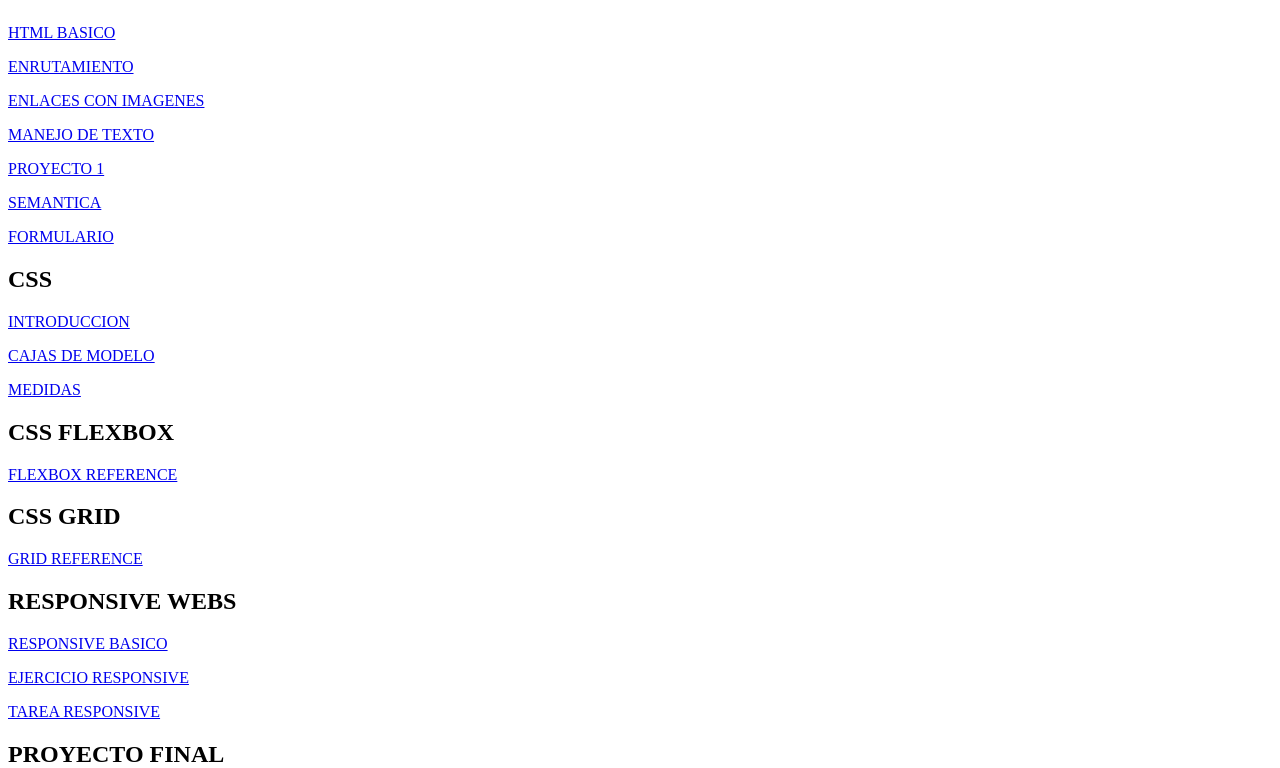
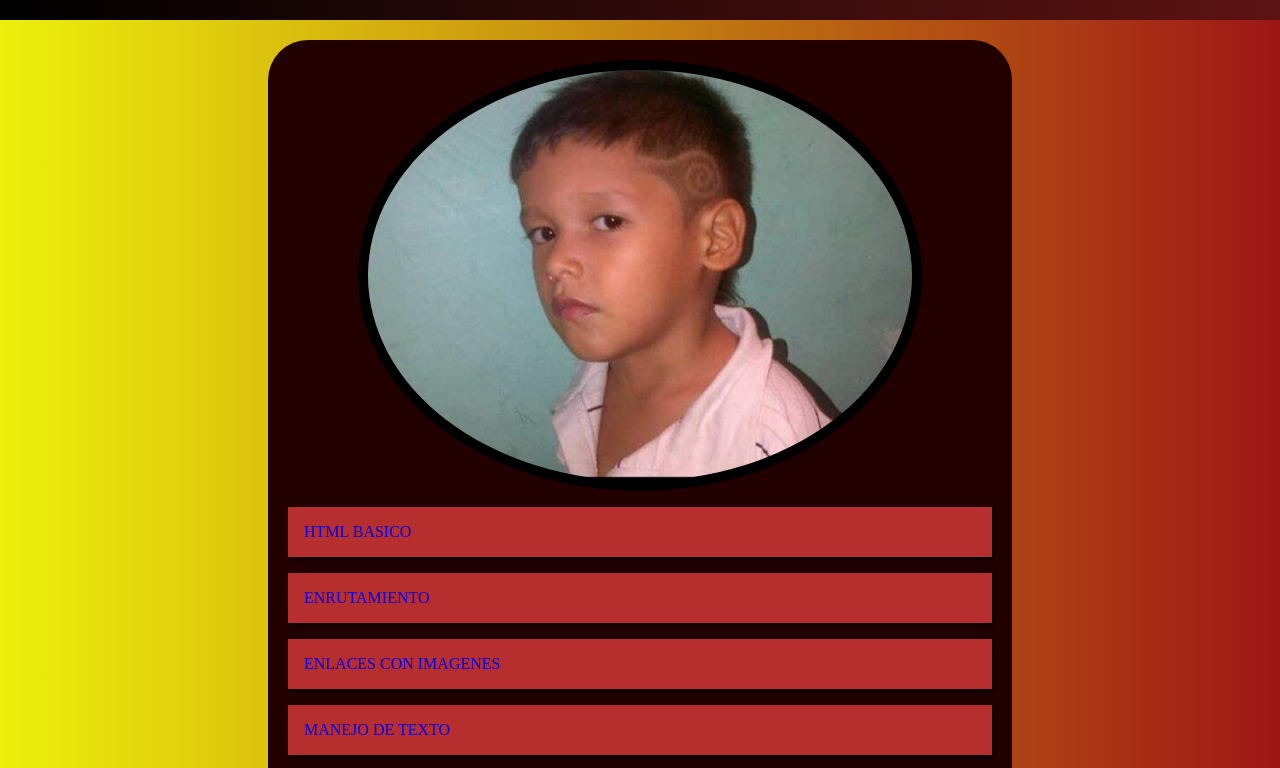
Before and after one commit to jhony641/webdesign, a plain HTML site: page index.html in a window 1280 px wide. Shown: the part 90-858 px from the top of the page. Drawn offline with Linux system fonts and the light colour scheme; the site is published under a folder, as on GitHub Pages, so addresses that start at the root find nothing.

Commit message:
first commit

```diff
--- a/index.html
+++ b/index.html
@@ -6,7 +6,7 @@
     <meta charset="UTF-8">
     <meta name="viewport" content="width=device-width, initial-scale=1.0">
     <title>PORTAFOLIO</title>
-    <link rel="stylesheet" href="/css/index.css">
+    <link rel="stylesheet" href="css/index.css">
 </head>
 <body>
  <header>
@@ -16,28 +16,28 @@
  <main>
    <section>
       <article class="ini">
-      <img src="/images1/pequeño.jpg" alt="">
-      <p><a href="/20250407/first.html">HTML BASICO </a></p>
-      <p><a href="/20250409/index.html">ENRUTAMIENTO</a></p>
-      <p><a href="/20250410/index.html">ENLACES CON IMAGENES</a></p>
-      <p><a href="/20250421/index.html">MANEJO DE TEXTO</a></p>
-      <p><a href="/20250422/index.html">PROYECTO 1</a></p>
-      <p><a href="/20250423/index.html">SEMANTICA</a></p>
-      <p><a href="/20250424/index.html">FORMULARIO</a></p>
+      <img src="images1/pequeño.jpg" alt="">
+      <p><a href="20250407/first.html">HTML BASICO </a></p>
+      <p><a href="20250409/index.html">ENRUTAMIENTO</a></p>
+      <p><a href="20250410/index.html">ENLACES CON IMAGENES</a></p>
+      <p><a href="20250421/index.html">MANEJO DE TEXTO</a></p>
+      <p><a href="20250422/index.html">PROYECTO 1</a></p>
+      <p><a href="20250423/index.html">SEMANTICA</a></p>
+      <p><a href="20250424/index.html">FORMULARIO</a></p>
       <h2>CSS</h2>
-      <p><a href="/20250428/index.html">INTRODUCCION</a></p>
-      <p><a href="/20250429/index.html">CAJAS DE MODELO</a></p>
-      <p><a href="/20250430/index.html">MEDIDAS</a></p>
+      <p><a href="20250428/index.html">INTRODUCCION</a></p>
+      <p><a href="20250429/index.html">CAJAS DE MODELO</a></p>
+      <p><a href="20250430/index.html">MEDIDAS</a></p>
       <h2>CSS FLEXBOX</h2>
-      <p> <a href="/20250507/index.html">FLEXBOX REFERENCE</a></p>
+      <p> <a href="20250507/index.html">FLEXBOX REFERENCE</a></p>
       <h2>CSS GRID</h2>
-      <P><a href="/20250522/index.html">GRID REFERENCE</a></P>
+      <P><a href="20250522/index.html">GRID REFERENCE</a></P>
       <h2>RESPONSIVE WEBS</h2>
-      <p><a href="/20250526/responsive.html">RESPONSIVE BASICO</a></p>
-      <p><a href="/20250526/sample2.html">EJERCICIO RESPONSIVE</a></p>
-      <p><a href="/20250527/tarea.html">TAREA RESPONSIVE</a></p>
+      <p><a href="20250526/responsive.html">RESPONSIVE BASICO</a></p>
+      <p><a href="20250526/sample2.html">EJERCICIO RESPONSIVE</a></p>
+      <p><a href="20250527/tarea.html">TAREA RESPONSIVE</a></p>
       <h2>PROYECTO FINAL</h2>
-      <p><a href="/proyecto final/index.html">PROYECTO FINAL</a></p>
+      <p><a href="proyecto final/index.html">PROYECTO FINAL</a></p>
       </article>
    </section>
 </main>
```
